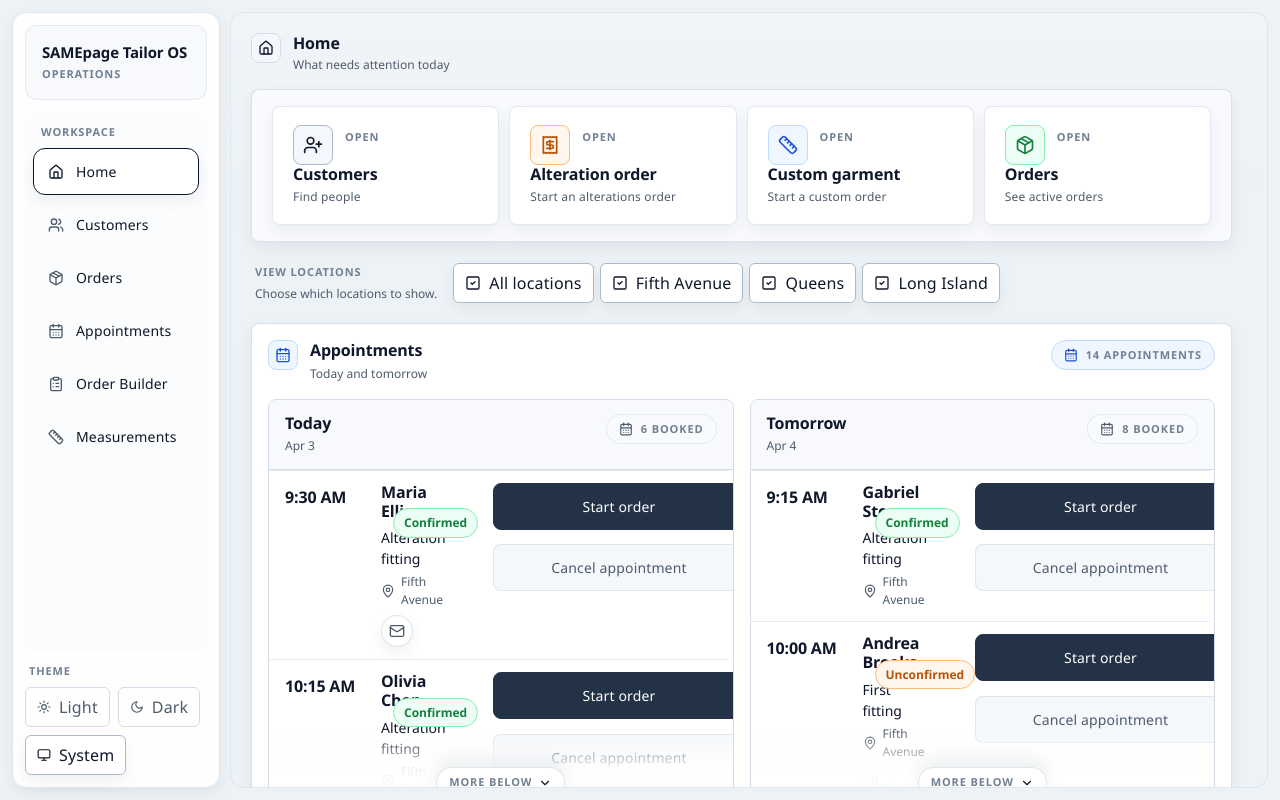
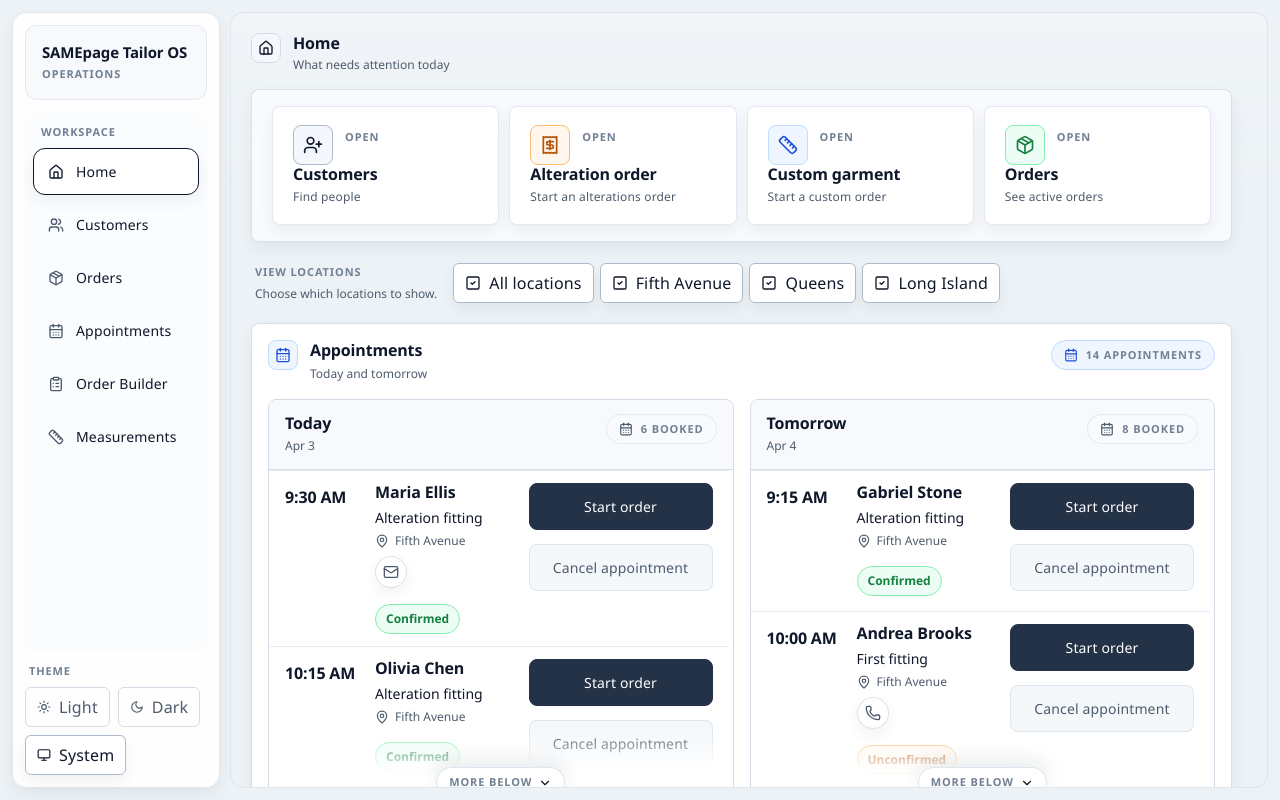
Before and after one commit to EvilHidden/maximus-prototype, a React (Vite) app: page / in a window 1280 px wide. Built offline with nearby package versions, Linux system fonts and the light colour scheme.

Commit message:
Fix home horizontal tablet appointment collisions

```diff
--- a/src/index.css
+++ b/src/index.css
@@ -624,6 +624,35 @@ textarea:focus-visible {
   .app-shell-grid {
     grid-template-columns: 228px minmax(0, 1fr);
     gap: 0.75rem;
+  }
+}
+
+@media (min-width: 1180px) and (max-width: 1439px) {
+  .app-home-schedule-row {
+    grid-template-columns: 78px minmax(0, 1fr) 184px;
+    align-items: start;
+    gap: 0.75rem;
+  }
+
+  .app-home-schedule-row__details {
+    gap: 0.3125rem;
+  }
+
+  .app-home-schedule-row__status {
+    grid-column: 2 / 3;
+    padding-top: 0.25rem;
+  }
+
+  .app-home-schedule-row__actions {
+    grid-column: 3 / 4;
+    grid-row: 1 / span 2;
+    align-self: start;
+  }
+
+  .app-home-schedule-row__action-button {
+    min-height: 2.25rem;
+    padding-inline: 0.75rem;
+    font-size: 0.76rem;
   }
 }
 
```
